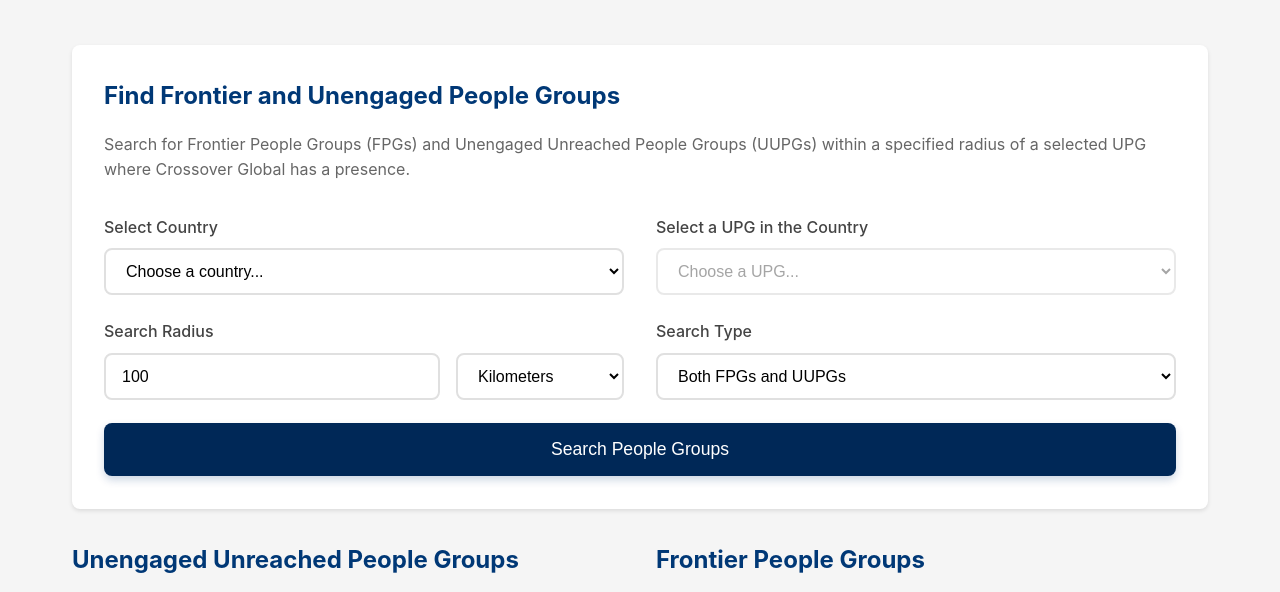
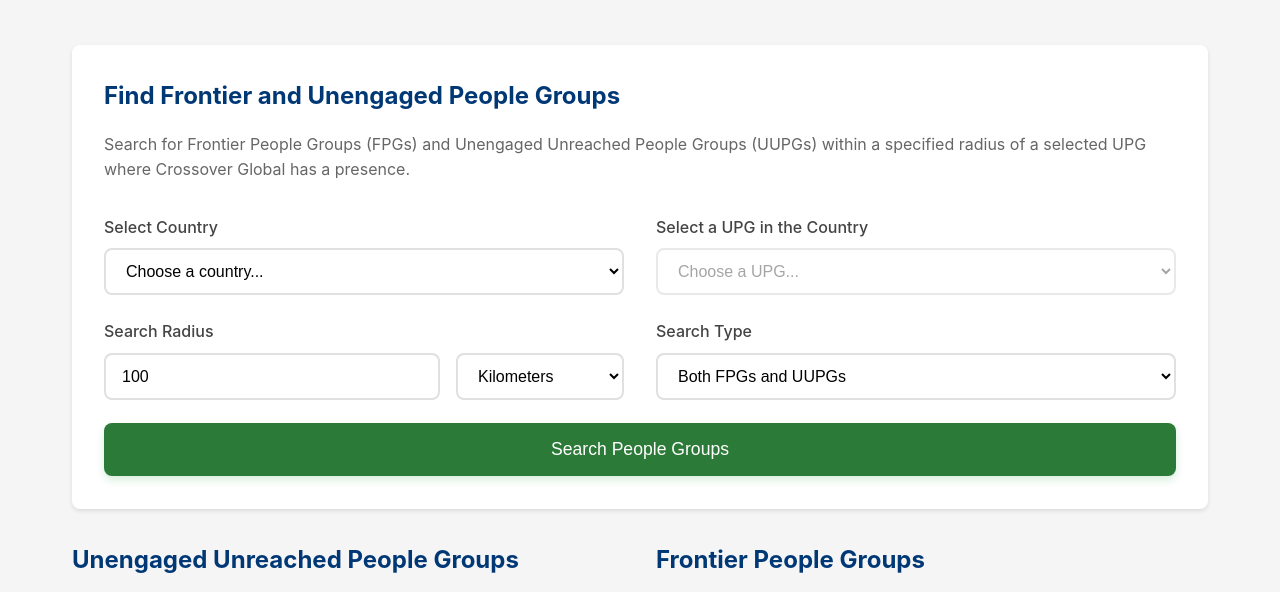
Before and after one commit to jburchel/frontier-finder, a plain HTML site: page index.html in a window 1280 px wide. In both pictures the pointer is over the button "Search People Groups". Shown: the part 179-771 px from the top of the page. Drawn offline with Linux system fonts and the light colour scheme.

Commit message:
Update search button to green color

```diff
--- a/css/style.css
+++ b/css/style.css
@@ -1,6 +1,8 @@
 :root {
     --primary-color: #003876;  /* Company blue */
     --secondary-color: #002857;  /* Darker blue for hover states */
+    --button-color: #39a949;  /* Green for button */
+    --button-hover-color: #2c7a37;  /* Darker green for button hover */
     --text-color: #333;
     --background-color: #f5f5f5;
     --border-radius: 8px;
@@ -116,7 +118,7 @@
 button {
     width: 100%;
     padding: 1rem 2rem;
-    background-color: var(--primary-color);
+    background-color: var(--button-color);
     color: white;
     border: none;
     border-radius: var(--border-radius);
@@ -126,9 +128,9 @@
 }
 
 button:hover {
-    background-color: var(--secondary-color);
+    background-color: var(--button-hover-color);
     transform: translateY(-1px);
-    box-shadow: 0 4px 8px rgba(0, 56, 118, 0.2);
+    box-shadow: 0 4px 8px rgba(57, 169, 73, 0.2);
 }
 
 /* Results Section */
```
